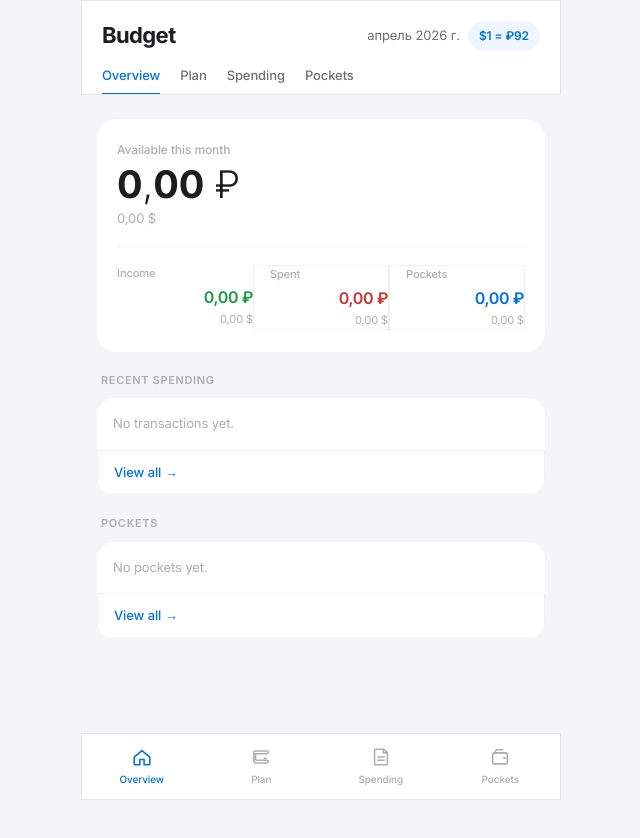
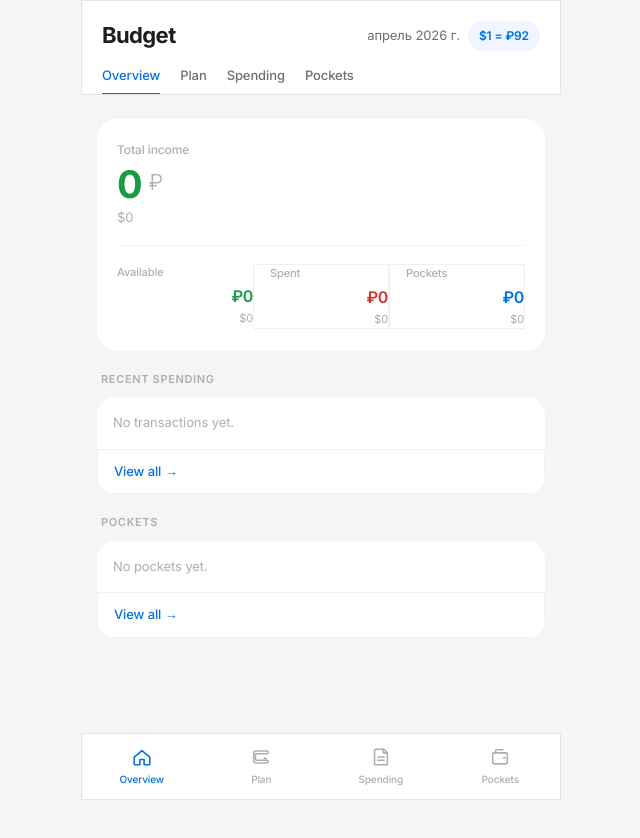
Before and after one commit to roxannication-arch/careerplusresearch, a Next.js app in the folder family-budget/: page /dashboard in a window 1280 px wide. Shown: the top 838 px of the page, without its empty margins (319-959 px from the left). Built offline with nearby package versions, Linux system fonts and the light colour scheme.

Commit message:
fix: adjust overview hero number formatting and order
Co-authored-by: roxannication-arch <roxannication-arch@users.noreply.github.com>

```diff
--- a/family-budget/app/dashboard/page.tsx
+++ b/family-budget/app/dashboard/page.tsx
@@ -14,6 +14,13 @@ import { useBudget } from "@/components/BudgetProvider";
 import { cn } from "@/lib/utils";
 
 type IconKind = "rent" | "groceries" | "transport" | "entertainment" | "phone";
+
+const rubCompactFormatter = new Intl.NumberFormat("ru-RU", {
+  maximumFractionDigits: 0,
+});
+const usdCompactFormatter = new Intl.NumberFormat("en-US", {
+  maximumFractionDigits: 0,
+});
 
 function detectExpenseKind(name: string): IconKind {
   const lowered = name.toLowerCase();
@@ -88,6 +95,13 @@ function IconWrap({ kind }: { kind: IconKind }) {
   );
 }
 
+function formatCompactAmount(value: number, currency: Currency): string {
+  if (currency === "USD") {
+    return `$${usdCompactFormatter.format(Math.abs(value))}`;
+  }
+  return `₽${rubCompactFormatter.format(Math.abs(value))}`;
+}
+
 function DualAmount({
   amount,
   currency,
@@ -104,11 +118,10 @@ function DualAmount({
   negative?: boolean;
 }) {
   const signed = negative ? -Math.abs(amount) : amount;
-  const primary = currency === "USD" ? formatUsd(signed) : formatRub(signed);
-  const secondary =
-    currency === "USD"
-      ? formatRub(toRub(signed, "USD", exchangeRate))
-      : formatUsd(toUsd(signed, "RUB", exchangeRate));
+  const sign = signed < 0 ? "−" : "";
+  const primary = `${sign}${formatCompactAmount(signed, currency)}`;
+  const converted = currency === "USD" ? toRub(signed, "USD", exchangeRate) : toUsd(signed, "RUB", exchangeRate);
+  const secondary = `${sign}${formatCompactAmount(converted, currency === "USD" ? "RUB" : "USD")}`;
 
   return (
     <div className="text-right">
@@ -118,9 +131,9 @@ function DualAmount({
   );
 }
 
-function BigValue({ value }: { value: string }) {
+function BigValue({ value, className }: { value: string; className: string }) {
   return (
-    <span className="text-[38px] font-light leading-none tracking-[-1.5px] text-[var(--ink)]">
+    <span className={className}>
       {Array.from(value).map((char, index) =>
         /\d/.test(char) ? (
           <b key={`${char}-${index}`} className="font-bold">
@@ -186,15 +199,23 @@ export default function DashboardPage() {
   return (
     <div className="-mx-4 -mt-6 bg-[var(--bg)] px-4 pt-6 pb-4">
       <section className="mb-3 rounded-[20px] bg-[var(--white)] px-5 py-[22px]">
-        <p className="mb-1.5 text-[12px] font-medium text-[var(--ink3)]">Available this month</p>
-        <BigValue value={formatRub(available.rub)} />
-        <p className="mt-[5px] text-[13px] text-[var(--ink3)]">{formatUsd(available.usd)}</p>
+        <p className="mb-1.5 text-[12px] font-medium text-[var(--ink3)]">Total income</p>
+        <div className="flex items-end gap-1.5">
+          <BigValue
+            value={rubCompactFormatter.format(income.rub)}
+            className="text-[38px] font-bold leading-none tracking-[-1.5px] text-[var(--green)]"
+          />
+          <span className="pb-1 text-[22px] font-light text-[var(--ink3)]">₽</span>
+        </div>
+        <p className="mt-[5px] text-[13px] text-[var(--ink3)]">
+          ${usdCompactFormatter.format(income.usd)}
+        </p>
         <div className="my-[18px] h-[0.5px] bg-[var(--line)]" />
         <div className="grid grid-cols-3 gap-0">
           <div>
-            <p className="mb-1 text-[11px] font-medium text-[var(--ink3)]">Income</p>
+            <p className="mb-1 text-[11px] font-medium text-[var(--ink3)]">Available</p>
             <DualAmount
-              amount={income.rub}
+              amount={available.rub}
               currency="RUB"
               exchangeRate={monthData.exchangeRate}
               primaryClassName="text-[16px] font-semibold tracking-[-0.4px] text-[var(--green)]"
```
